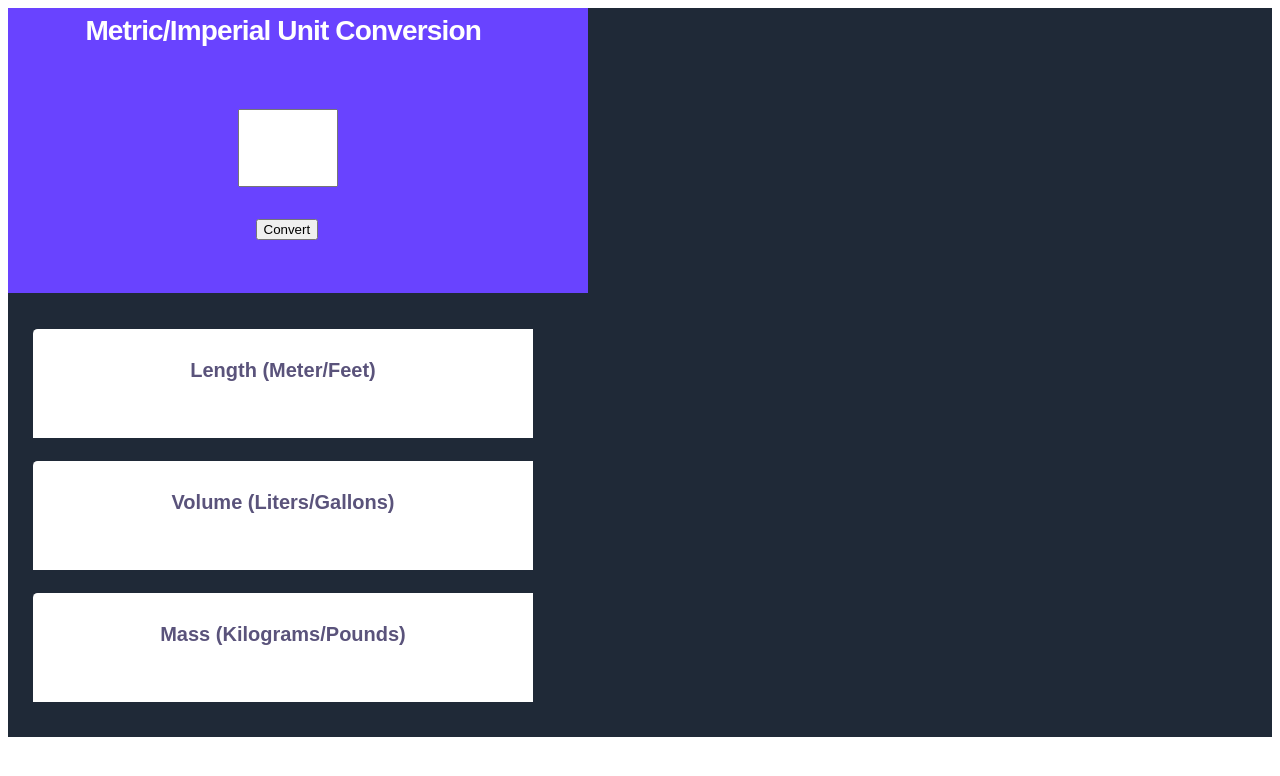
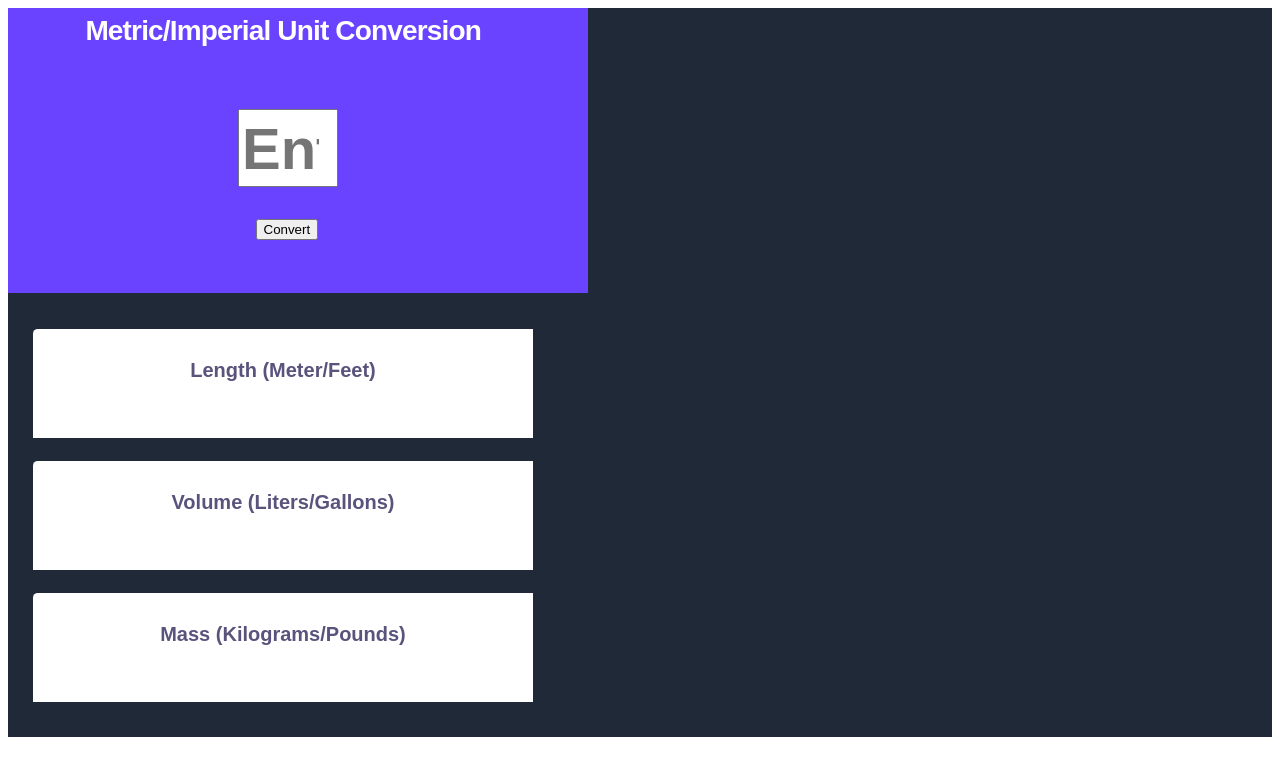
Before and after one commit to osandoval1976/unit_converter_solo_project_scrimba, a website built with Vite: page index.html in a window 1280 px wide. Built offline with nearby package versions, Linux system fonts and the light colour scheme.

Commit message:
Update index.html

```diff
--- a/index.html
+++ b/index.html
@@ -44,7 +44,7 @@
 
   <div class="rectangle-14"></div>
    <label>Input Field</label>
-  <input  type="number" id="number" value="">
+  <input type="number" id="number" value="" title="Enter a number for conversion" placeholder="Enter a number">
 
 </form>
         <script src="index.js"></script>
```
